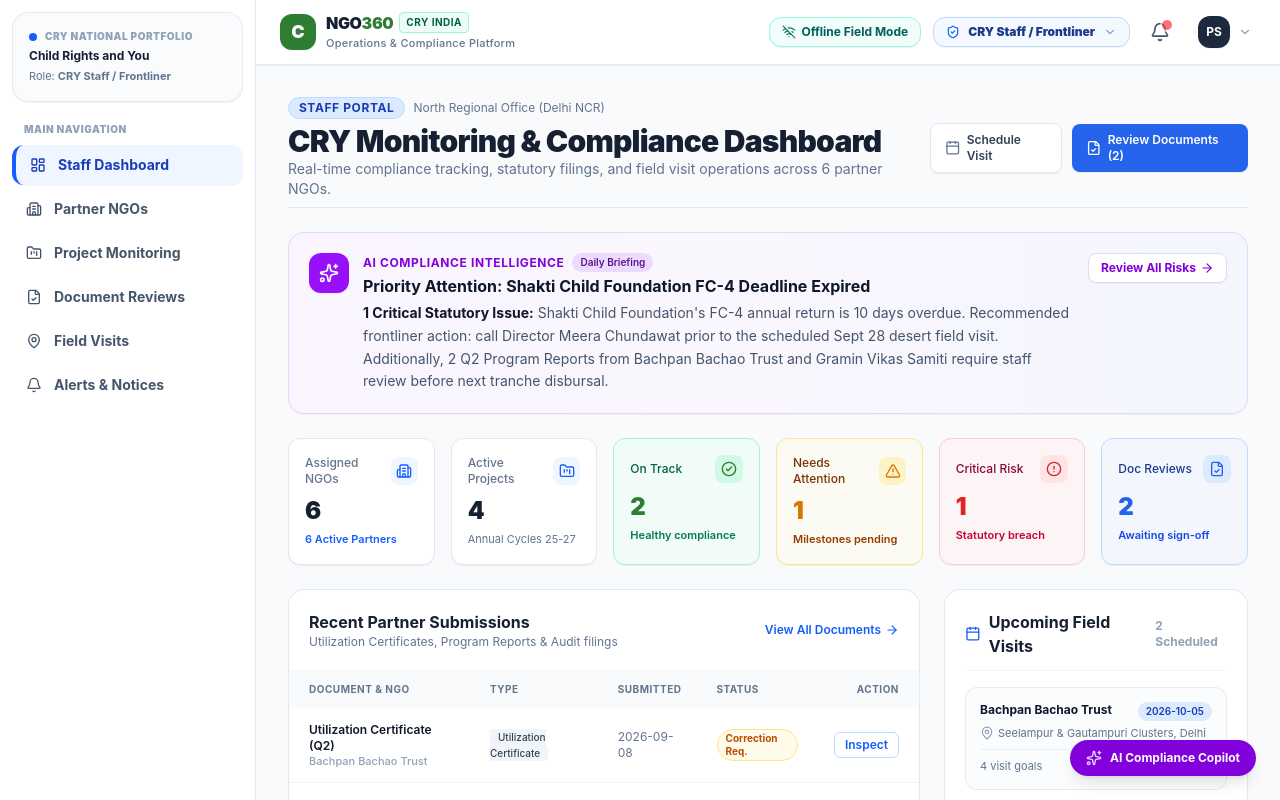
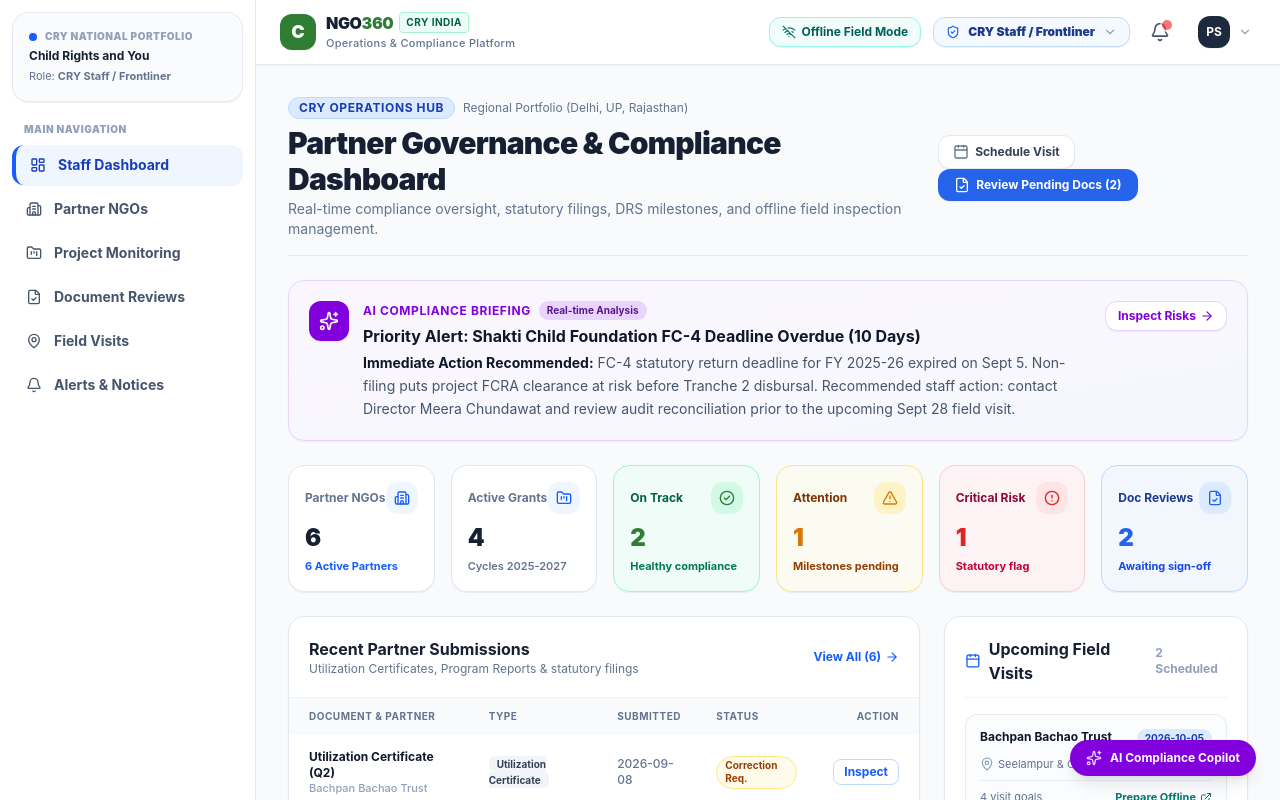
Before and after one commit to nikhila9876/CRY_org, a React (Vite) app in the folder frontend/: page /staff/dashboard in a window 1280 px wide. Shown: the top 800 px of the page. Built offline with nearby package versions, Linux system fonts and the light colour scheme.

Commit message:
style(ui): style staff dashboard with multi-color KPI metrics, AI card, and submission tables

```diff
--- a/frontend/src/pages/staff/StaffDashboard.jsx
+++ b/frontend/src/pages/staff/StaffDashboard.jsx
@@ -14,6 +14,7 @@
   MapPin,
   Clock,
   ExternalLink,
+  ShieldAlert,
 } from 'lucide-react';
 import { MOCK_NGOS } from '../../mock/data/mockNgos';
 import { MOCK_PROJECTS } from '../../mock/data/mockProjects';
@@ -33,174 +34,175 @@
   return (
     <div className="space-y-6">
       {/* Header Banner */}
-      <div className="flex flex-col md:flex-row md:items-center justify-between gap-4 pb-2 border-b border-[#E2E8F0]">
+      <div className="flex flex-col md:flex-row md:items-center justify-between gap-4 pb-4 border-b border-slate-200">
         <div>
           <div className="flex items-center space-x-2">
             <span className="px-2.5 py-0.5 rounded-full text-xs font-bold uppercase tracking-wider bg-blue-100 text-blue-800 border border-blue-200">
-              Staff Portal
+              CRY Operations Hub
             </span>
-            <span className="text-xs text-slate-500">North Regional Office (Delhi NCR)</span>
+            <span className="text-xs text-slate-500">Regional Portfolio (Delhi, UP, Rajasthan)</span>
           </div>
-          <h1 className="text-2xl sm:text-3xl font-black text-[#172033] mt-1 tracking-tight">
-            CRY Monitoring & Compliance Dashboard
+          <h1 className="text-2xl sm:text-3xl font-black text-[#172033] mt-1.5 tracking-tight">
+            Partner Governance & Compliance Dashboard
           </h1>
-          <p className="text-sm text-slate-500">
-            Real-time compliance tracking, statutory filings, and field visit operations across 6 partner NGOs.
+          <p className="text-xs sm:text-sm text-slate-500 mt-0.5">
+            Real-time compliance oversight, statutory filings, DRS milestones, and offline field inspection management.
           </p>
         </div>
 
-        <div className="flex items-center space-x-2.5">
+        <div className="flex items-center space-x-2.5 flex-wrap">
           <Link
             to="/staff/field-visits"
-            className="flex items-center space-x-1.5 px-3.5 py-2 rounded-lg bg-white border border-slate-200 hover:bg-slate-50 text-xs font-semibold text-slate-700 shadow-2xs transition-colors"
+            className="flex items-center space-x-1.5 px-3.5 py-2 rounded-xl bg-white border border-slate-200 hover:bg-slate-50 text-xs font-bold text-slate-700 shadow-2xs transition-all"
           >
             <Calendar className="w-4 h-4 text-slate-500" />
             <span>Schedule Visit</span>
           </Link>
           <Link
             to="/staff/documents"
-            className="flex items-center space-x-1.5 px-3.5 py-2 rounded-lg bg-[#2563EB] hover:bg-blue-700 text-xs font-semibold text-white shadow-2xs transition-colors"
+            className="flex items-center space-x-1.5 px-4 py-2 rounded-xl bg-[#2563EB] hover:bg-blue-700 text-xs font-bold text-white shadow-xs transition-all"
           >
             <FileCheck className="w-4 h-4" />
-            <span>Review Documents ({pendingDocReviews})</span>
+            <span>Review Pending Docs ({pendingDocReviews})</span>
           </Link>
         </div>
       </div>
 
-      {/* AI Priority Summary Card (Purple Section 9 & 10) */}
-      <div className="p-5 rounded-2xl bg-gradient-to-r from-purple-50 via-purple-50/70 to-indigo-50/50 border border-purple-200 shadow-xs">
+      {/* AI Priority Summary Card (Section 10 Purple Token #7C3AED) */}
+      <div className="p-5 rounded-2xl bg-gradient-to-br from-purple-50/90 via-purple-50/60 to-indigo-50/40 border border-purple-200 shadow-xs hover:border-purple-300 transition-colors">
         <div className="flex items-start justify-between gap-4">
           <div className="flex items-start space-x-3.5">
-            <div className="w-10 h-10 rounded-xl bg-purple-600 text-white flex items-center justify-center shrink-0 shadow-xs">
+            <div className="w-10 h-10 rounded-xl bg-purple-700 text-white flex items-center justify-center shrink-0 shadow-xs">
               <Sparkles className="w-5 h-5" />
             </div>
             <div>
               <div className="flex items-center space-x-2">
                 <span className="text-xs font-bold uppercase tracking-wider text-purple-700">
-                  AI Compliance Intelligence
+                  AI Compliance Briefing
                 </span>
-                <span className="px-2 py-0.5 rounded-full text-[10px] font-semibold bg-purple-200/80 text-purple-900">
-                  Daily Briefing
+                <span className="px-2 py-0.5 rounded-full text-[10px] font-bold bg-purple-200 text-purple-900">
+                  Real-time Analysis
                 </span>
               </div>
-              <h3 className="text-base font-bold text-slate-900 mt-0.5">
-                Priority Attention: Shakti Child Foundation FC-4 Deadline Expired
+              <h3 className="text-sm sm:text-base font-bold text-slate-900 mt-1">
+                Priority Alert: Shakti Child Foundation FC-4 Deadline Overdue (10 Days)
               </h3>
               <p className="text-xs sm:text-sm text-slate-600 mt-1 max-w-4xl leading-relaxed">
-                <strong className="text-slate-900">1 Critical Statutory Issue:</strong> Shakti Child Foundation's FC-4 annual return is 10 days overdue. Recommended frontliner action: call Director Meera Chundawat prior to the scheduled Sept 28 desert field visit. Additionally, 2 Q2 Program Reports from Bachpan Bachao Trust and Gramin Vikas Samiti require staff review before next tranche disbursal.
+                <strong className="text-slate-900">Immediate Action Recommended:</strong> FC-4 statutory return deadline for FY 2025-26 expired on Sept 5. Non-filing puts project FCRA clearance at risk before Tranche 2 disbursal. Recommended staff action: contact Director Meera Chundawat and review audit reconciliation prior to the upcoming Sept 28 field visit.
               </p>
             </div>
           </div>
           <Link
             to="/staff/ngos"
-            className="hidden sm:flex items-center space-x-1 px-3 py-1.5 rounded-lg bg-white border border-purple-200 text-xs font-bold text-purple-700 hover:bg-purple-100/60 shadow-2xs shrink-0 transition-colors"
+            className="hidden md:flex items-center space-x-1 px-3 py-1.5 rounded-xl bg-white border border-purple-200 text-xs font-bold text-purple-700 hover:bg-purple-100/60 shadow-2xs shrink-0 transition-colors"
           >
-            <span>Review All Risks</span>
+            <span>Inspect Risks</span>
             <ArrowRight className="w-3.5 h-3.5" />
           </Link>
         </div>
       </div>
 
-      {/* Multi-Color KPI Metric Cards (Section 4.1 & 10) */}
-      <div className="grid grid-cols-2 lg:grid-cols-6 gap-3 sm:gap-4">
+      {/* Multi-Color KPI Metric Cards (Section 10 Design Tokens) */}
+      <div className="grid grid-cols-2 sm:grid-cols-3 lg:grid-cols-6 gap-3 sm:gap-4">
         {/* Total NGOs (Blue) */}
-        <div className="p-4 rounded-xl bg-white border border-[#E2E8F0] shadow-2xs">
+        <div className="p-4 rounded-2xl bg-white border border-slate-200 shadow-2xs hover:shadow-sm transition-all hover:-translate-y-0.5">
           <div className="flex items-center justify-between">
-            <span className="text-xs font-medium text-slate-500">Assigned NGOs</span>
-            <div className="w-7 h-7 rounded-lg bg-blue-50 text-blue-600 flex items-center justify-center">
+            <span className="text-xs font-bold text-slate-500">Partner NGOs</span>
+            <div className="w-8 h-8 rounded-xl bg-blue-50 text-blue-600 flex items-center justify-center">
               <Building2 className="w-4 h-4" />
             </div>
           </div>
           <div className="mt-2 text-2xl font-black text-[#172033]">{totalNgos}</div>
-          <div className="mt-1 text-[11px] text-blue-600 font-semibold flex items-center">
+          <div className="mt-1 text-[11px] text-blue-600 font-bold flex items-center">
             <span>6 Active Partners</span>
           </div>
         </div>
 
         {/* Active Projects (Blue) */}
-        <div className="p-4 rounded-xl bg-white border border-[#E2E8F0] shadow-2xs">
+        <div className="p-4 rounded-2xl bg-white border border-slate-200 shadow-2xs hover:shadow-sm transition-all hover:-translate-y-0.5">
           <div className="flex items-center justify-between">
-            <span className="text-xs font-medium text-slate-500">Active Projects</span>
-            <div className="w-7 h-7 rounded-lg bg-blue-50 text-blue-600 flex items-center justify-center">
+            <span className="text-xs font-bold text-slate-500">Active Grants</span>
+            <div className="w-8 h-8 rounded-xl bg-blue-50 text-blue-600 flex items-center justify-center">
               <FolderKanban className="w-4 h-4" />
             </div>
           </div>
           <div className="mt-2 text-2xl font-black text-[#172033]">{activeProjects}</div>
-          <div className="mt-1 text-[11px] text-slate-500">Annual Cycles 25-27</div>
+          <div className="mt-1 text-[11px] text-slate-500 font-semibold">Cycles 2025-2027</div>
         </div>
 
         {/* Projects On Track (Primary Green #2E7D32) */}
-        <div className="p-4 rounded-xl bg-emerald-50/50 border border-emerald-200 shadow-2xs">
+        <div className="p-4 rounded-2xl bg-emerald-50/60 border border-emerald-200 shadow-2xs hover:shadow-sm transition-all hover:-translate-y-0.5">
           <div className="flex items-center justify-between">
-            <span className="text-xs font-medium text-emerald-800">On Track</span>
-            <div className="w-7 h-7 rounded-lg bg-emerald-100 text-[#2E7D32] flex items-center justify-center">
+            <span className="text-xs font-bold text-emerald-800">On Track</span>
+            <div className="w-8 h-8 rounded-xl bg-emerald-100 text-[#2E7D32] flex items-center justify-center">
               <CheckCircle2 className="w-4 h-4" />
             </div>
           </div>
           <div className="mt-2 text-2xl font-black text-[#2E7D32]">{onTrackProjects}</div>
-          <div className="mt-1 text-[11px] text-emerald-700 font-semibold">Healthy compliance</div>
+          <div className="mt-1 text-[11px] text-emerald-700 font-bold">Healthy compliance</div>
         </div>
 
         {/* Needing Attention (Amber #D97706) */}
-        <div className="p-4 rounded-xl bg-amber-50/50 border border-amber-200 shadow-2xs">
+        <div className="p-4 rounded-2xl bg-amber-50/60 border border-amber-200 shadow-2xs hover:shadow-sm transition-all hover:-translate-y-0.5">
           <div className="flex items-center justify-between">
-            <span className="text-xs font-medium text-amber-900">Needs Attention</span>
-            <div className="w-7 h-7 rounded-lg bg-amber-100 text-[#D97706] flex items-center justify-center">
+            <span className="text-xs font-bold text-amber-900">Attention</span>
+            <div className="w-8 h-8 rounded-xl bg-amber-100 text-[#D97706] flex items-center justify-center">
               <AlertTriangle className="w-4 h-4" />
             </div>
           </div>
           <div className="mt-2 text-2xl font-black text-[#D97706]">{attentionProjects}</div>
-          <div className="mt-1 text-[11px] text-amber-800 font-semibold">Milestones pending</div>
+          <div className="mt-1 text-[11px] text-amber-800 font-bold">Milestones pending</div>
         </div>
 
         {/* Critical Issues (Red #DC2626) */}
-        <div className="p-4 rounded-xl bg-rose-50/60 border border-rose-200 shadow-2xs">
+        <div className="p-4 rounded-2xl bg-rose-50/70 border border-rose-200 shadow-2xs hover:shadow-sm transition-all hover:-translate-y-0.5">
           <div className="flex items-center justify-between">
-            <span className="text-xs font-medium text-rose-900">Critical Risk</span>
-            <div className="w-7 h-7 rounded-lg bg-rose-100 text-[#DC2626] flex items-center justify-center">
+            <span className="text-xs font-bold text-rose-900">Critical Risk</span>
+            <div className="w-8 h-8 rounded-xl bg-rose-100 text-[#DC2626] flex items-center justify-center">
               <AlertCircle className="w-4 h-4" />
             </div>
           </div>
           <div className="mt-2 text-2xl font-black text-[#DC2626]">{criticalProjects}</div>
-          <div className="mt-1 text-[11px] text-rose-700 font-semibold">Statutory breach</div>
+          <div className="mt-1 text-[11px] text-rose-700 font-bold">Statutory flag</div>
         </div>
 
         {/* Pending Reviews (Blue #2563EB) */}
-        <div className="p-4 rounded-xl bg-blue-50/50 border border-blue-200 shadow-2xs">
+        <div className="p-4 rounded-2xl bg-blue-50/60 border border-blue-200 shadow-2xs hover:shadow-sm transition-all hover:-translate-y-0.5">
           <div className="flex items-center justify-between">
-            <span className="text-xs font-medium text-blue-900">Doc Reviews</span>
-            <div className="w-7 h-7 rounded-lg bg-blue-100 text-[#2563EB] flex items-center justify-center">
+            <span className="text-xs font-bold text-blue-900">Doc Reviews</span>
+            <div className="w-8 h-8 rounded-xl bg-blue-100 text-[#2563EB] flex items-center justify-center">
               <FileCheck className="w-4 h-4" />
             </div>
           </div>
           <div className="mt-2 text-2xl font-black text-[#2563EB]">{pendingDocReviews}</div>
-          <div className="mt-1 text-[11px] text-blue-700 font-semibold">Awaiting sign-off</div>
+          <div className="mt-1 text-[11px] text-blue-700 font-bold">Awaiting sign-off</div>
         </div>
       </div>
 
-      {/* Main Grid: Upcoming Field Visits & Recent Submissions */}
+      {/* Main Grid: Recent Submissions Table & Upcoming Field Visits */}
       <div className="grid grid-cols-1 lg:grid-cols-3 gap-6">
         {/* Left Column (2 Cols): Recent Document Submissions */}
-        <div className="lg:col-span-2 bg-white rounded-2xl border border-[#E2E8F0] shadow-xs overflow-hidden">
+        <div className="lg:col-span-2 bg-white rounded-2xl border border-slate-200 shadow-xs overflow-hidden flex flex-col justify-between">
+          <div>
             <div className="p-5 border-b border-slate-100 flex items-center justify-between">
               <div>
                 <h2 className="text-base font-bold text-[#172033]">Recent Partner Submissions</h2>
-              <p className="text-xs text-slate-500">Utilization Certificates, Program Reports & Audit filings</p>
+                <p className="text-xs text-slate-500">Utilization Certificates, Program Reports & statutory filings</p>
               </div>
               <Link
                 to="/staff/documents"
-              className="text-xs font-semibold text-blue-600 hover:text-blue-800 flex items-center space-x-1"
+                className="text-xs font-bold text-blue-600 hover:text-blue-800 flex items-center space-x-1"
               >
-              <span>View All Documents</span>
+                <span>View All ({MOCK_DOCUMENTS.length})</span>
                 <ArrowRight className="w-3.5 h-3.5" />
               </Link>
             </div>
 
-          <div className="divide-y divide-slate-100 overflow-x-auto">
+            <div className="overflow-x-auto">
               <table className="w-full text-left text-xs">
-              <thead className="bg-slate-50 text-slate-500 font-semibold uppercase tracking-wider text-[10px]">
+                <thead className="bg-slate-50 text-slate-500 font-bold uppercase tracking-wider text-[10px]">
                   <tr>
-                  <th className="px-5 py-3">Document & NGO</th>
+                    <th className="px-5 py-3">Document & Partner</th>
                     <th className="px-4 py-3">Type</th>
                     <th className="px-4 py-3">Submitted</th>
                     <th className="px-4 py-3">Status</th>
@@ -211,33 +213,33 @@
                   {recentDocuments.map((doc) => (
                     <tr key={doc.id} className="hover:bg-slate-50/70 transition-colors">
                       <td className="px-5 py-3.5">
-                      <div className="font-semibold text-slate-900">{doc.title}</div>
+                        <div className="font-bold text-slate-900">{doc.title}</div>
                         <div className="text-[11px] text-slate-400 font-medium">{doc.ngoName}</div>
                       </td>
                       <td className="px-4 py-3.5">
-                      <span className="px-2 py-0.5 rounded bg-slate-100 text-slate-700 text-[10px] font-medium">
+                        <span className="px-2 py-0.5 rounded-md bg-slate-100 text-slate-700 text-[10px] font-bold">
                           {doc.type}
                         </span>
                       </td>
-                    <td className="px-4 py-3.5 text-slate-500">{doc.submissionDate}</td>
+                      <td className="px-4 py-3.5 text-slate-500 font-medium">{doc.submissionDate}</td>
                       <td className="px-4 py-3.5">
                         {doc.status === 'approved' && (
-                        <span className="inline-flex items-center px-2 py-0.5 rounded-full text-[10px] font-bold bg-emerald-50 text-emerald-700 border border-emerald-200">
+                          <span className="inline-flex items-center px-2 py-0.5 rounded-full text-[10px] font-bold bg-emerald-50 text-emerald-800 border border-emerald-200">
                             Approved
                           </span>
                         )}
                         {doc.status === 'pending_review' && (
-                        <span className="inline-flex items-center px-2 py-0.5 rounded-full text-[10px] font-bold bg-blue-50 text-blue-700 border border-blue-200">
+                          <span className="inline-flex items-center px-2 py-0.5 rounded-full text-[10px] font-bold bg-blue-50 text-blue-800 border border-blue-200">
                             Pending Review
                           </span>
                         )}
                         {doc.status === 'needs_correction' && (
-                        <span className="inline-flex items-center px-2 py-0.5 rounded-full text-[10px] font-bold bg-amber-50 text-amber-700 border border-amber-200">
+                          <span className="inline-flex items-center px-2 py-0.5 rounded-full text-[10px] font-bold bg-amber-50 text-amber-800 border border-amber-200">
                             Correction Req.
                           </span>
                         )}
                         {doc.status === 'rejected' && (
-                        <span className="inline-flex items-center px-2 py-0.5 rounded-full text-[10px] font-bold bg-rose-50 text-rose-700 border border-rose-200">
+                          <span className="inline-flex items-center px-2 py-0.5 rounded-full text-[10px] font-bold bg-rose-50 text-rose-800 border border-rose-200">
                             Rejected
                           </span>
                         )}
@@ -245,7 +247,7 @@
                       <td className="px-5 py-3.5 text-right">
                         <Link
                           to="/staff/documents"
-                        className="inline-flex items-center px-2.5 py-1 rounded-md text-xs font-semibold text-blue-600 hover:bg-blue-50 border border-blue-200 transition-colors"
+                          className="inline-flex items-center px-2.5 py-1 rounded-lg text-xs font-bold text-blue-600 hover:bg-blue-50 border border-blue-200 transition-colors"
                         >
                           Inspect
                         </Link>
@@ -256,9 +258,10 @@
               </table>
             </div>
           </div>
+        </div>
 
         {/* Right Column (1 Col): Upcoming Field Visits */}
-        <div className="bg-white rounded-2xl border border-[#E2E8F0] shadow-xs p-5 flex flex-col justify-between">
+        <div className="bg-white rounded-2xl border border-slate-200 shadow-xs p-5 flex flex-col justify-between">
           <div>
             <div className="flex items-center justify-between pb-3 border-b border-slate-100">
               <h2 className="text-base font-bold text-[#172033] flex items-center space-x-2">
@@ -272,19 +275,19 @@
               {upcomingVisits.map((visit) => (
                 <div
                   key={visit.id}
-                  className="p-3.5 rounded-xl border border-slate-200/80 hover:border-blue-300 transition-colors bg-slate-50/50"
+                  className="p-3.5 rounded-xl border border-slate-200/80 hover:border-blue-300 transition-colors bg-slate-50/50 space-y-2"
                 >
                   <div className="flex items-start justify-between">
                     <span className="text-xs font-bold text-slate-900">{visit.ngoName}</span>
-                    <span className="px-2 py-0.5 rounded-full text-[10px] font-semibold bg-blue-100 text-blue-800">
+                    <span className="px-2 py-0.5 rounded-full text-[10px] font-bold bg-blue-100 text-blue-800">
                       {visit.scheduledDate}
                     </span>
                   </div>
-                  <div className="text-[11px] text-slate-500 mt-1 flex items-center space-x-1">
+                  <div className="text-[11px] text-slate-500 flex items-center space-x-1">
                     <MapPin className="w-3.5 h-3.5 text-slate-400 shrink-0" />
                     <span className="truncate">{visit.location}</span>
                   </div>
-                  <div className="mt-2 pt-2 border-t border-slate-200/60 flex items-center justify-between text-[11px]">
+                  <div className="pt-2 border-t border-slate-200/60 flex items-center justify-between text-[11px]">
                     <span className="text-slate-500">{visit.objectives.length} visit goals</span>
                     <Link
                       to={`/field-visit/${visit.id}/offline`}
```
Lines whose indentation alone changed are shown as unchanged.
